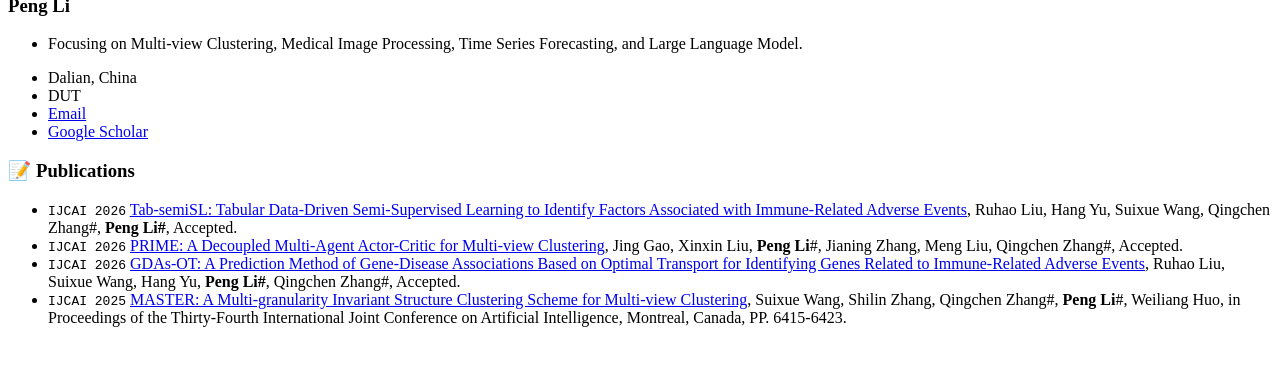
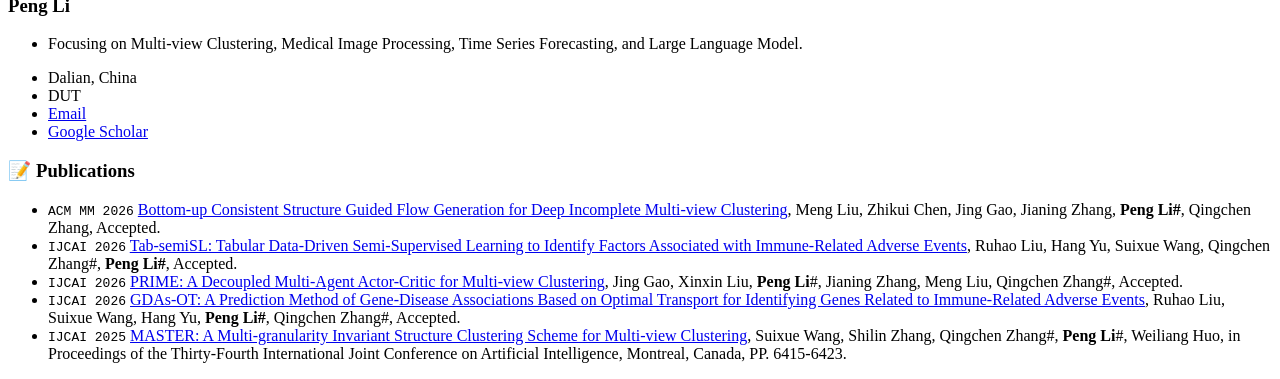
Before and after one commit to lipeng-dut/lipeng-dut.github.io, a Jekyll site: the page built from _pages/includes/pub.md, in a window 1280 px wide, cut to the strip 530-909 px from the top of the page. Built offline with Jekyll 4.4.1, drawn with Linux system fonts in a browser that asks for light colours; our own code applies the rules of GitHub Pages for plain Markdown files.

Commit message:
Update pub.md

```diff
--- a/_pages/includes/pub.md
+++ b/_pages/includes/pub.md
@@ -1,7 +1,7 @@
 
 # 📝 Publications
 
-
+- `ACM MM 2026` [Bottom-up Consistent Structure Guided Flow Generation for Deep Incomplete Multi-view Clustering](https://aclanthology.org), Meng Liu, Zhikui Chen, Jing Gao, Jianing Zhang, **Peng Li#**, Qingchen Zhang, Accepted.
 - `IJCAI 2026` [Tab-semiSL: Tabular Data-Driven Semi-Supervised Learning to Identify Factors Associated with Immune-Related Adverse Events](https://aclanthology.org), Ruhao Liu, Hang Yu, Suixue Wang, Qingchen Zhang#, **Peng Li#**, Accepted.
 - `IJCAI 2026` [PRIME: A Decoupled Multi-Agent Actor-Critic for Multi-view Clustering](https://aclanthology.org), Jing Gao, Xinxin Liu, **Peng Li**#, Jianing Zhang, Meng Liu, Qingchen Zhang#, Accepted.
 - `IJCAI 2026` [GDAs-OT: A Prediction Method of Gene-Disease Associations Based on Optimal Transport for Identifying Genes Related to Immune-Related Adverse Events](https://aclanthology.org), Ruhao Liu, Suixue Wang, Hang Yu, **Peng Li#**, Qingchen Zhang#, Accepted.
```
